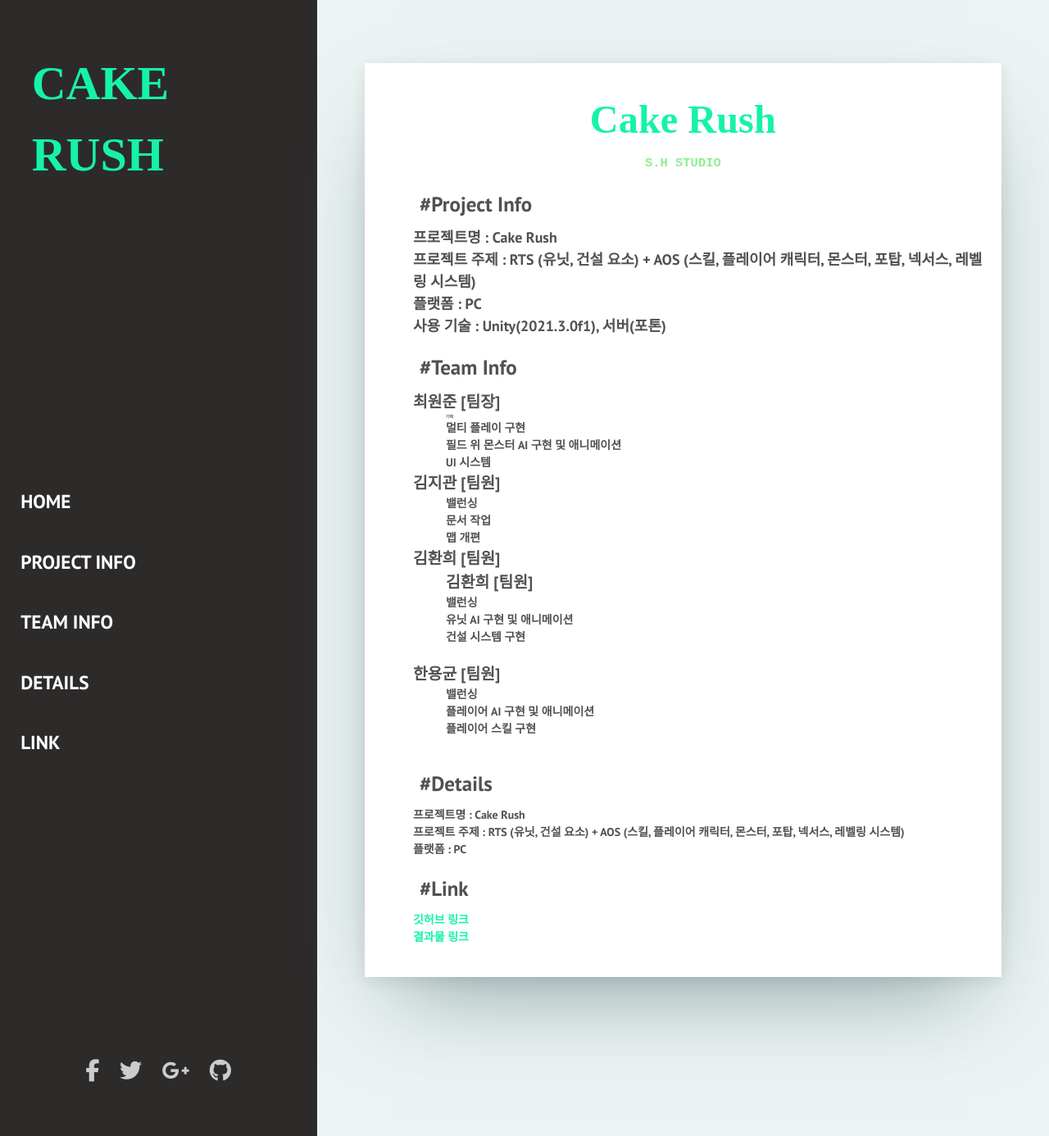
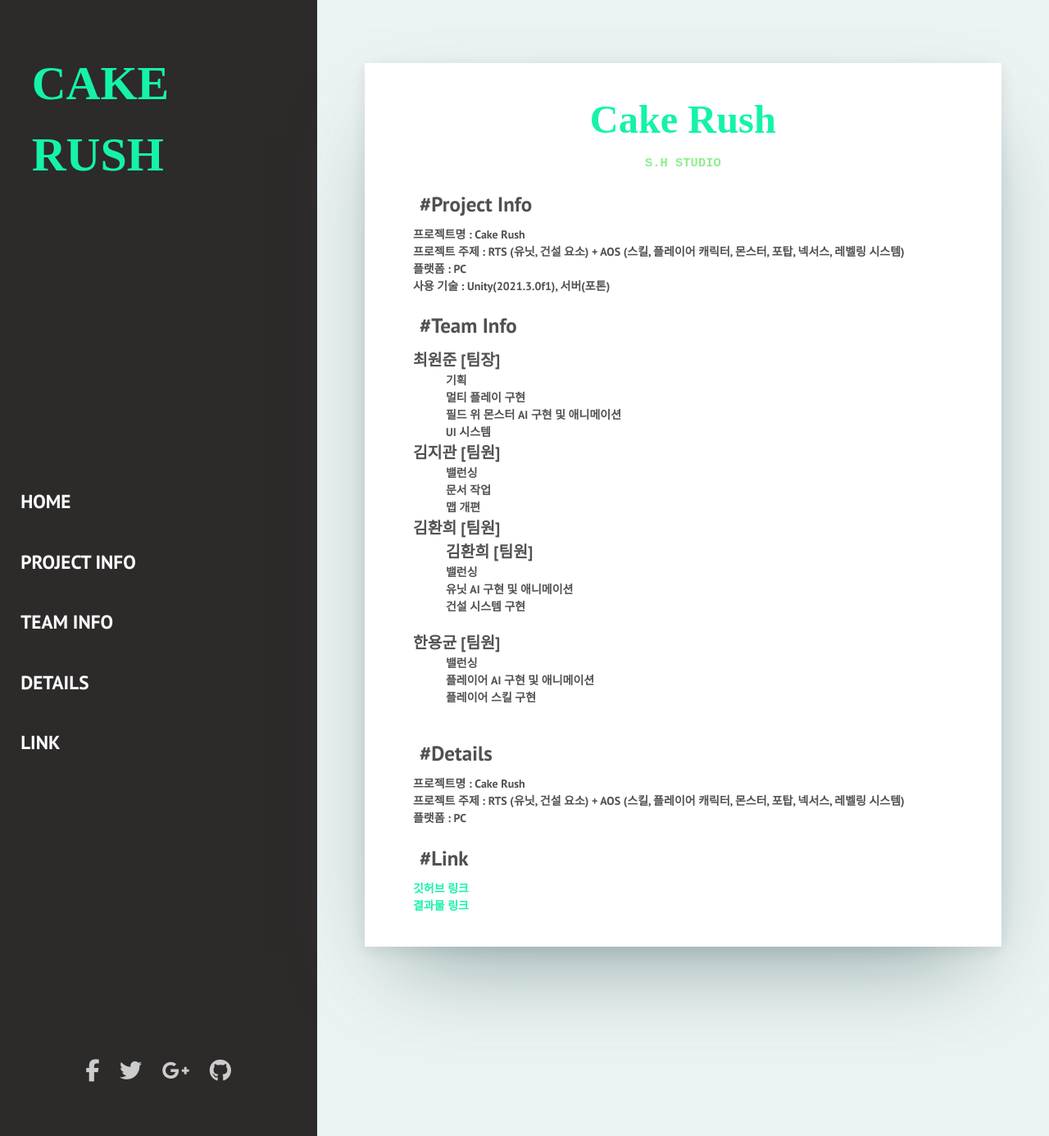
Before and after one commit to yong-gyun/Cake-Rush, a Jekyll site: the page built from index.html, in a window 1280 px wide and 1386 px high. Shown: the whole window at 82% size. Built offline with Jekyll 4.4.1, drawn with Linux system fonts in a browser that asks for light colours; nearby versions of some CDN libraries; some web fonts are replaced; library files that are not in the unit come from our copies; the list of posts is cut into pages by our own code.

Commit message:
Update index.html

```diff
--- a/index.html
+++ b/index.html
@@ -32,10 +32,10 @@
     <div class="main">
       <ul>
         <p class="title">#Project Info</p>
-        <li>프로젝트명 : Cake Rush</li>
-        <li>프로젝트 주제 : RTS (유닛, 건설 요소) + AOS (스킬, 플레이어 캐릭터, 몬스터, 포탑, 넥서스, 레벨링 시스템)</li>
-        <li>플랫폼 : PC</li>
-        <li>사용 기술 : Unity(2021.3.0f1), 서버(포톤)</li>
+        <li class="main_li">프로젝트명 : Cake Rush</li>
+        <li class="main_li">프로젝트 주제 : RTS (유닛, 건설 요소) + AOS (스킬, 플레이어 캐릭터, 몬스터, 포탑, 넥서스, 레벨링 시스템)</li>
+        <li class="main_li">플랫폼 : PC</li>
+        <li class="main_li">사용 기술 : Unity(2021.3.0f1), 서버(포톤)</li>
       </ul>
     </div>
 
@@ -45,7 +45,7 @@
         <div class="form-item">
         최원준 [팀장]
         <ul>
-          <li style="font-size: 5px;">기획</li>
+          <li class="main_li"">기획</li>
           <li class="main_li">멀티 플레이 구현</li>
           <li class="main_li">필드 위 몬스터 AI 구현 및 애니메이션</li>
           <li class="main_li">UI 시스템</li>
```
